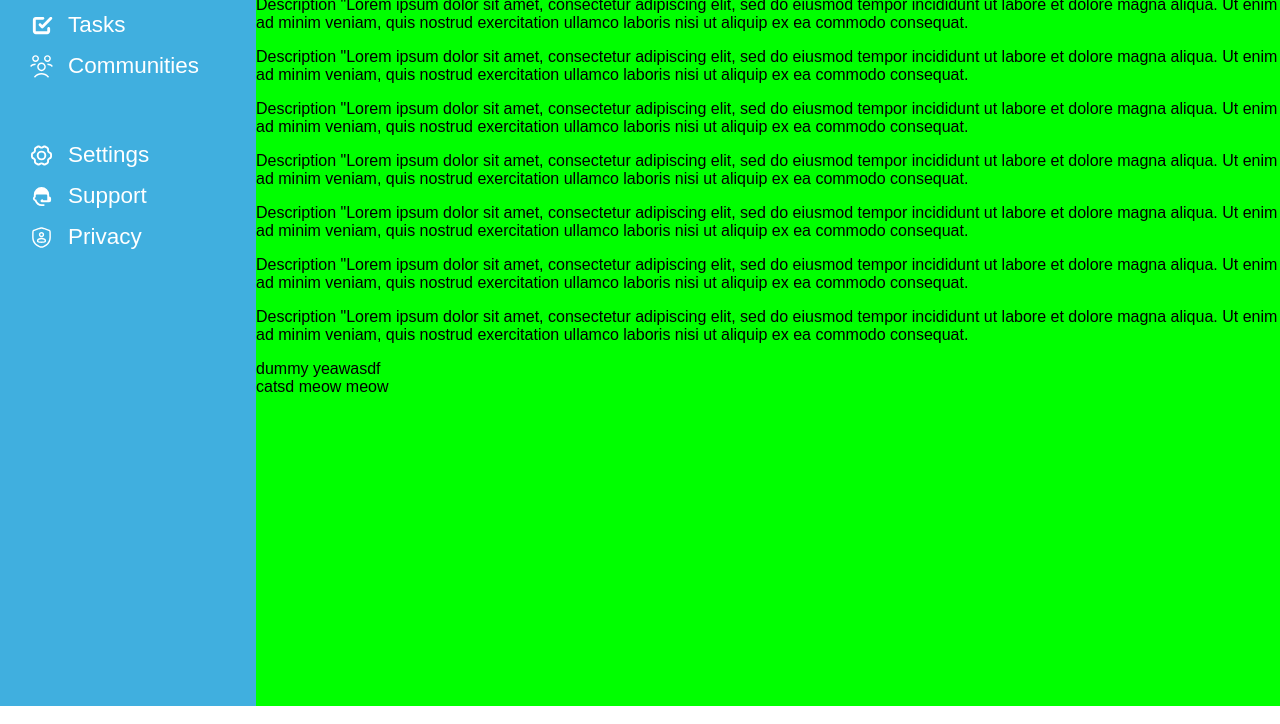
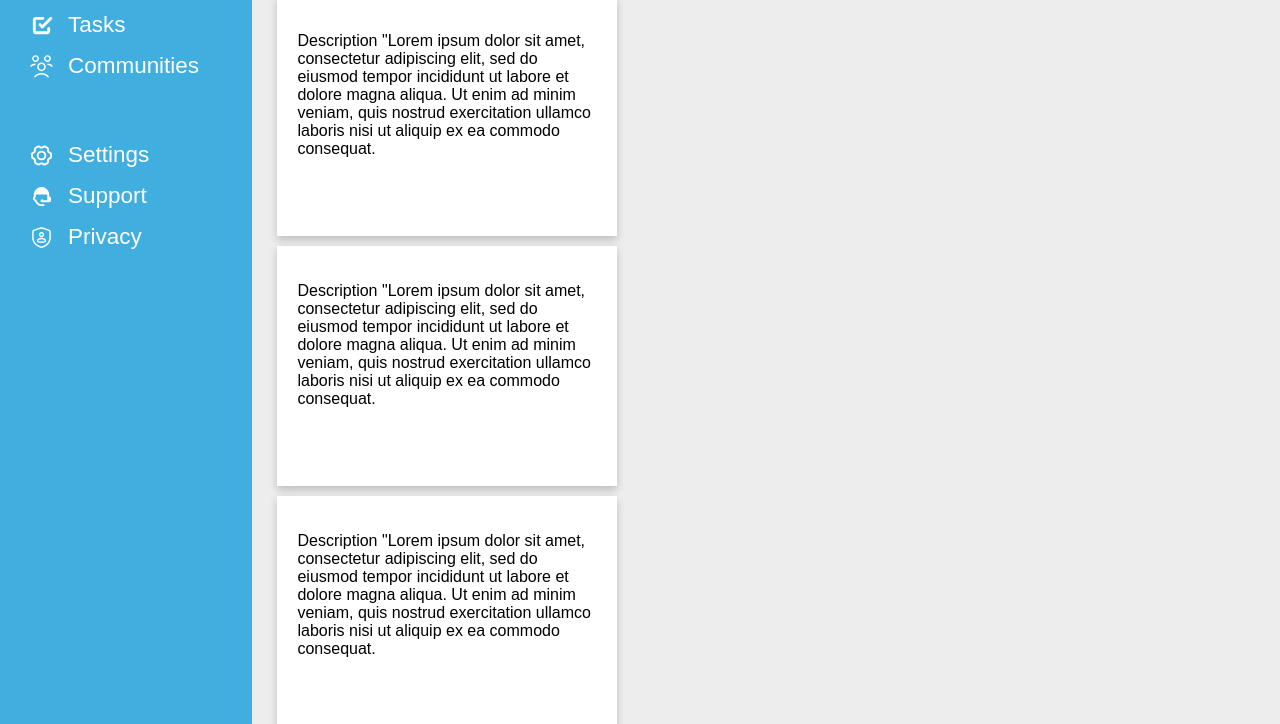
Before and after one commit to williamandrews2/AdminDashboard, a plain HTML site: page index.html in a window 1280 px wide. Shown: the part 266-990 px from the top of the page. Drawn offline with Linux system fonts and the light colour scheme.

Commit message:
Fixed whitespace issue with grid-template-rows.

```diff
--- a/index.html
+++ b/index.html
@@ -156,8 +156,10 @@
             </div>
           </div>
         </div>
-        <div class="announcements">dummy yeawasdf</div>
-        <div class="trending">catsd meow meow</div>
+        <div class="sidecards">
+          <div class="announcements">dummy yeawasdf</div>
+          <div class="trending">catsd meow meow</div>
+        </div>
       </div>
     </div>
   </body>
--- a/styles.css
+++ b/styles.css
@@ -5,6 +5,7 @@ body {
   font-family: Arial, Helvetica, sans-serif;
   --maincolor: #40afdf;
   --mainfontcolor: white;
+  --backgroundcolor: rgb(237, 237, 237);
 }
 
 .icon {
@@ -14,7 +15,7 @@ body {
 
 .container {
   display: grid;
-  grid-template: repeat(5, 1fr) / repeat(5, 1fr);
+  grid-template: min(100px, 1fr) repeat(4, 1fr) / repeat(5, 1fr);
 }
 
 .header {
@@ -49,7 +50,7 @@ body {
 .topheader #searchbox {
   width: 80%;
   height: 25px;
-  background-color: lightgray;
+  background-color: var(--backgroundcolor);
   border: none;
   border-radius: 16px;
 }
@@ -156,5 +157,32 @@ body {
 
 .main {
   grid-area: 2/2/6/6;
-  background-color: lime;
+  background-color: var(--backgroundcolor);
+  display: grid;
+  grid-template-columns: repeat(3, 1fr);
 }
+
+.content {
+  grid-column-start: 1;
+  grid-column-end: 3;
+}
+
+.content h2 {
+  margin-left: 25px;
+}
+
+.cards {
+  display: grid;
+  grid-template-rows: auto 1fr 1fr;
+  grid-template-columns: repeat(auto-fit, minmax(340px, 1fr));
+  margin: 0px 25px;
+  gap: 10px;
+}
+
+.card {
+  height: 200px;
+  width: 300px;
+  background-color: var(--mainfontcolor);
+  box-shadow: 0 4px 8px 0 rgba(0, 0, 0, 0.2);
+  padding: 20px;
+}
```
